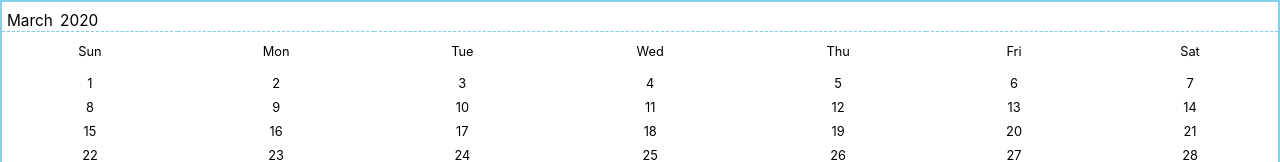
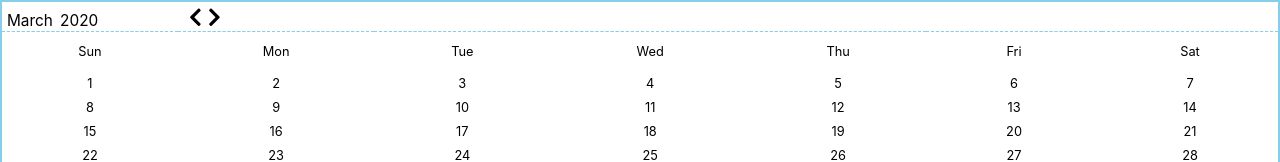
Before and after one commit to hotmailbelike/mern-calendar-frontend, a React (Create React App) app: page / in a window 1280 px wide. Shown: the top 162 px of the page. Built offline with nearby package versions, Linux system fonts and the light colour scheme.

Commit message:
fully functional Calendar

```diff
--- a/package.json
+++ b/package.json
@@ -3,6 +3,9 @@
 	"version": "0.1.0",
 	"private": true,
 	"dependencies": {
+		"@fortawesome/fontawesome-svg-core": "^1.2.28",
+		"@fortawesome/free-solid-svg-icons": "^5.13.0",
+		"@fortawesome/react-fontawesome": "^0.1.9",
 		"@testing-library/jest-dom": "^4.2.4",
 		"@testing-library/react": "^9.3.2",
 		"@testing-library/user-event": "^7.1.2",
--- a/src/components/CalendarApp.js
+++ b/src/components/CalendarApp.js
@@ -1,5 +1,7 @@
 import React from 'react';
 import moment from 'moment';
+import { FontAwesomeIcon } from '@fortawesome/react-fontawesome';
+import { faChevronLeft, faChevronRight } from '@fortawesome/free-solid-svg-icons';
 
 export default class CalendarApp extends React.Component {
 	// constructor(props) {
@@ -58,7 +60,26 @@ export default class CalendarApp extends React.Component {
 
 	onYearListChange = (e) => {
 		this.setYear(e.target.value);
-		this.props.onYearListChange && this.props.onYearListChange(e, e.target.value);
+		// this.props.onYearListChange && this.props.onYearListChange(e, e.target.value);
+	};
+
+	onYearListKeyUp = (e) => {
+		if (e.which === 13 || e.which === 27) {
+			this.setYear(e.target.value);
+			this.setState({ showYearList: false });
+		}
+	};
+
+	nextMonth = () => {
+		let dateContext = { ...this.state.dateContext };
+		dateContext = moment(dateContext).add(1, 'month');
+		this.setState({ dateContext });
+	};
+
+	prevMonth = () => {
+		let dateContext = { ...this.state.dateContext };
+		dateContext = moment(dateContext).subtract(1, 'month');
+		this.setState({ dateContext });
 	};
 
 	//Components (will be separated later)
@@ -145,6 +166,9 @@ export default class CalendarApp extends React.Component {
 							<td colSpan='5'>
 								<this.MonthList></this.MonthList> <this.YearList></this.YearList>
 							</td>
+							<td colSpan='2' className='change-month'>
+								<FontAwesomeIcon icon={faChevronLeft} onClick={this.prevMonth}></FontAwesomeIcon> <FontAwesomeIcon icon={faChevronRight} onClick={this.nextMonth}></FontAwesomeIcon>
+							</td>
 						</tr>
 					</thead>
 					<tbody>
--- a/src/styles/component_styles/_CalendarApp.scss
+++ b/src/styles/component_styles/_CalendarApp.scss
@@ -78,11 +78,11 @@ tr {
 	padding: 0.3em;
 }
 
-.nav-month {
+.change-month {
 	position: absolute;
-	top: 0.6em;
-	font-size: 0.6em;
-	right: 3px;
+	top: 0.3em;
+	font-size: 0.8em;
+	left: 11.5rem;
 }
 /*
 .prev {
```
Also changed, not shown: 1 other file (tests, documents, lock files or other folders).
